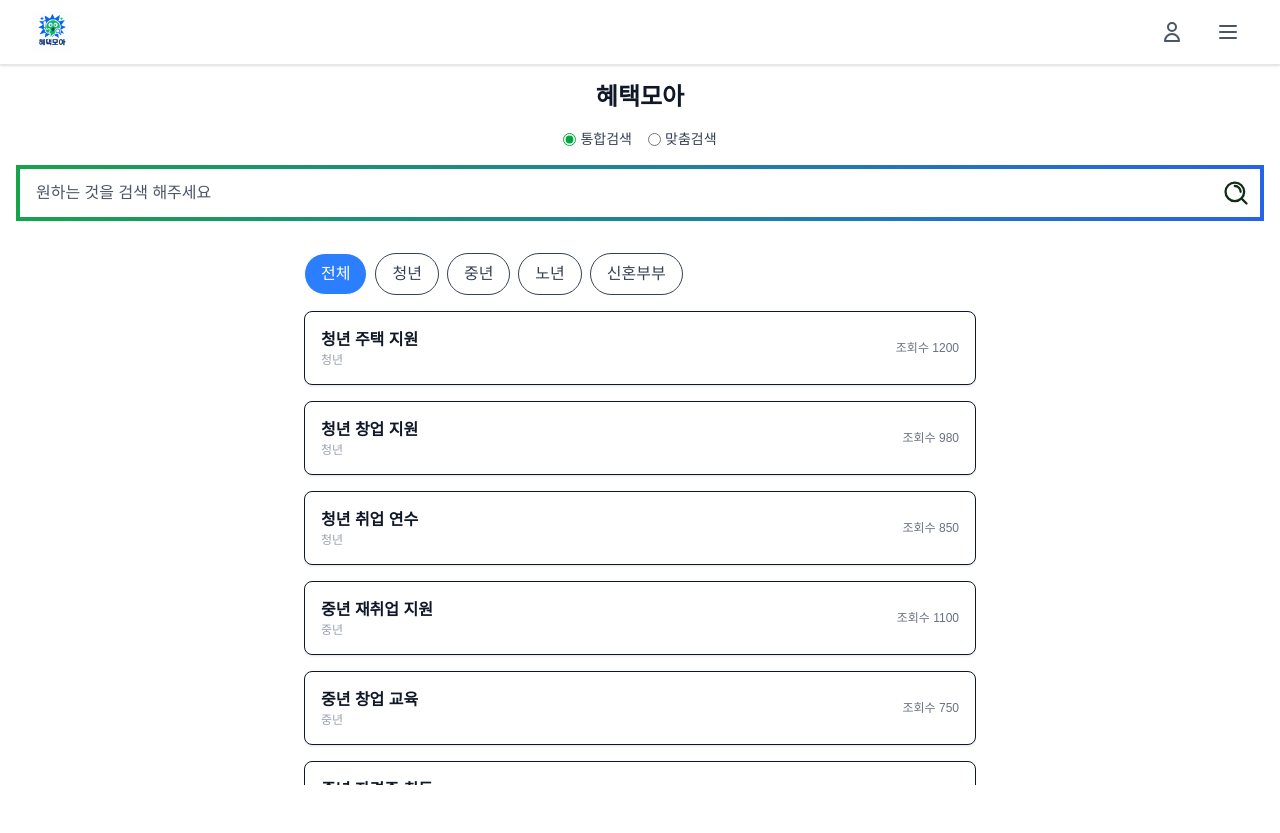
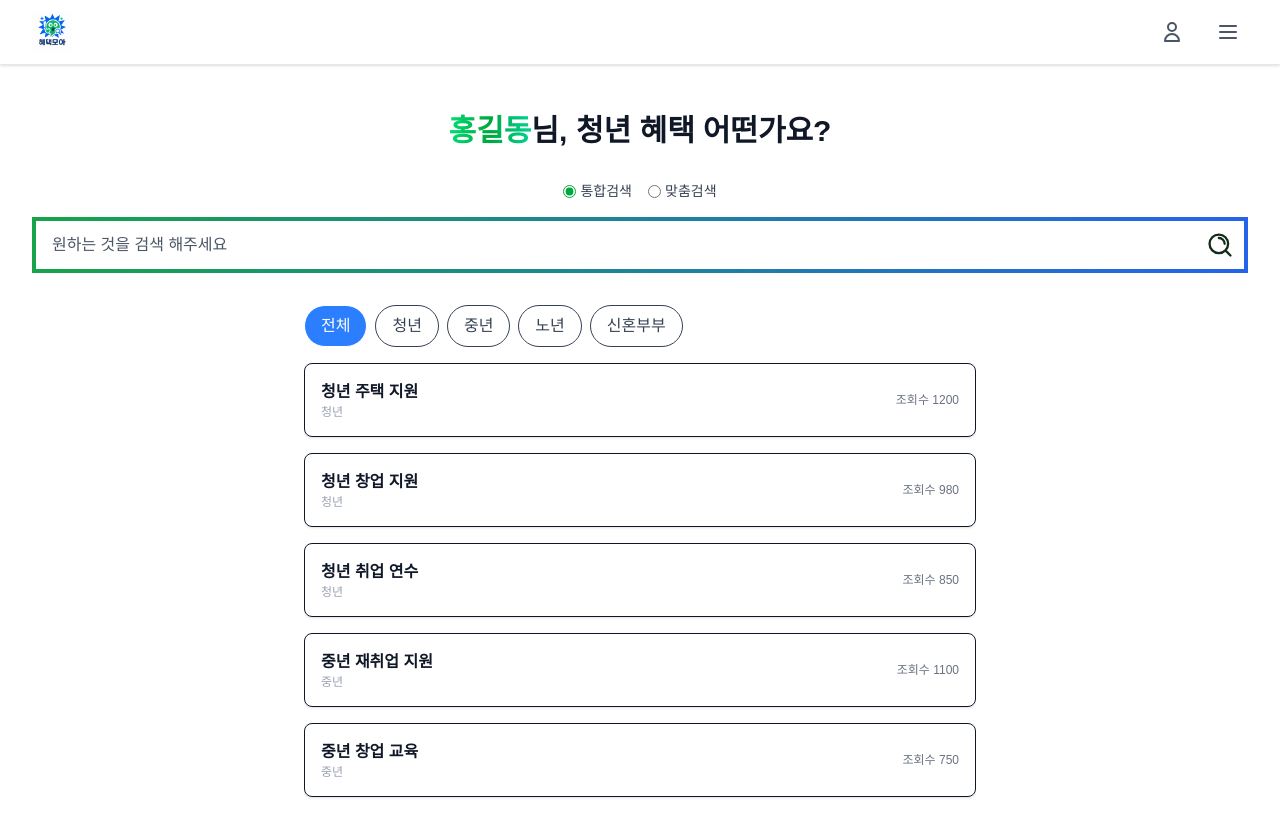
Before and after one commit to jjo-mi/benefit-moa-fe, a Next.js app: page /home in a window 1280 px wide. Before the commit the page ends 801 px from the top, so only its background shows below. Built offline with nearby package versions, Linux system fonts and the light colour scheme.

Commit message:
[feat] 홈 페이지에 사용자 추천 메시지 및 애니메이션 추가, 레이아웃에 패딩 적용

```diff
--- a/src/app/home/page.tsx
+++ b/src/app/home/page.tsx
@@ -1,11 +1,55 @@
+"use client";
+
+import { useEffect, useState } from "react";
 import { SearchInput } from "@/components/common/SearchInput";
 import PopularPolicyBoard from "@/components/ui/PopularPolicyBoard";
+// import { useSession } from "next-auth/react";
 
 export default function HomePage() {
+//   const { data: session } = useSession();
+//   const user = session?.user;
+    const user = "홍길동";
+    const [recommendations, setRecommendations] = useState(["추천", '청년 혜택', "통합",'중년 혜택', '노년 혜택']);
+    const [searchType, setSearchType] = useState("all");
+    const [currentRecommendationIndex, setCurrentRecommendationIndex] = useState(0);
+    const [isAnimating, setIsAnimating] = useState(false);
+
+    const handleSearchTypeChange = (e: React.ChangeEvent<HTMLInputElement>) => {
+    setSearchType(e.target.value);
+    };
+
+    useEffect(() => {
+        const interval = setInterval(() => {
+            setIsAnimating(true);
+            setTimeout(() => {
+                setCurrentRecommendationIndex((prevIndex) => (prevIndex + 1) % recommendations.length);
+                setIsAnimating(false);
+            }, 300); // 애니메이션 중간에 텍스트 변경
+        }, 5000);
+        return () => clearInterval(interval);
+    }, [recommendations.length]);
+
   return (
     <div className="flex flex-col p-4 items-center justify-center h-[calc(100vh-4rem)]">
-      <h1 className="text-2xl font-bold">혜택모아</h1>
-      {/* <h2 className="text-sm text-gray-500">원하는 것을 검색 해주세요</h2> */}
+      <h1 className="sr-only">혜택모아</h1>
+      <h2 className="text-3xl font-black mt-4 mb-4">
+        <span
+          className="bg-gradient-to-r from-green-400 via-green-600 to-emerald-400 bg-clip-text text-transparent"
+        >
+          {user}
+        </span>
+        님,{" "}
+        <span
+          className={`inline-block transition-all duration-300 ease-in-out ${
+            isAnimating
+              ? 'opacity-0 transform translate-y-2 scale-95'
+              : 'opacity-100 transform translate-y-0 scale-100'
+          }`}
+        >
+          {recommendations[currentRecommendationIndex]}
+        </span>{" "}
+        어떤가요?
+      </h2>
       <div className="flex items-center space-x-4 my-4">
         <label className="flex items-center space-x-1">
           <input
@@ -14,6 +58,7 @@
             value="all"
             defaultChecked
             className="accent-green-600"
+            onChange={handleSearchTypeChange}
           />
           <span className="text-gray-700 text-sm">통합검색</span>
         </label>
--- a/src/app/layout.tsx
+++ b/src/app/layout.tsx
@@ -17,7 +17,7 @@
       <body className="antialiased transition-colors duration-200">
         <div className="min-h-screen flex flex-col bg-white text-gray-900 transition-colors duration-200">
           <HeaderWrapper />
-          <main className="flex-1">{children}</main>
+          <main className="flex-1 p-4 ">{children}</main>
         </div>
       </body>
     </html>
```
